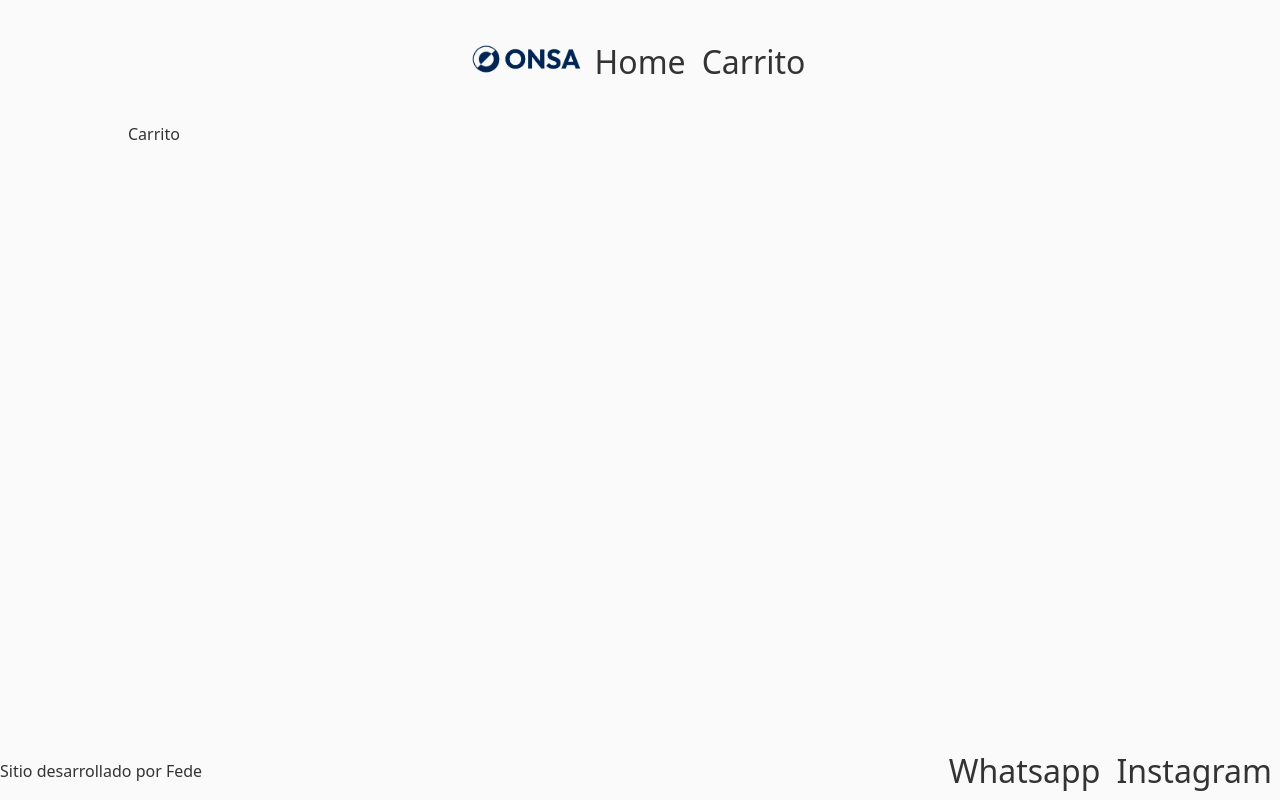
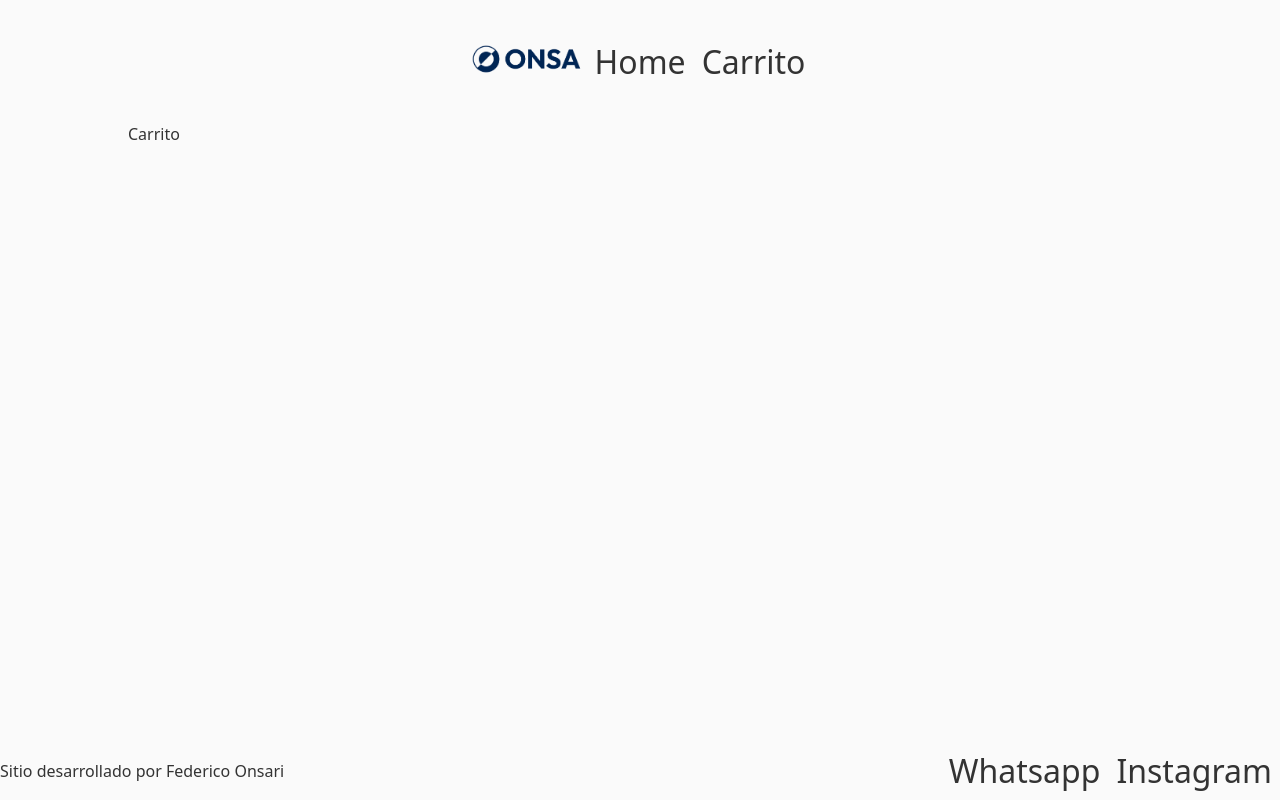
Before and after one commit to fmonsari/talento-tech-react-js, a React (Vite) app: page /carrito in a window 1280 px wide. Built offline with nearby package versions, Linux system fonts and the light colour scheme.

Commit message:
Update Footer.jsx

```diff
--- a/src/components/Footer/Footer.jsx
+++ b/src/components/Footer/Footer.jsx
@@ -3,7 +3,7 @@ import "./Footer.css";
 export const Footer = () => {
     return (
         <footer>
-            <p>Sitio desarrollado por Fede</p>
+            <p>Sitio desarrollado por Federico Onsari</p>
             <nav>
                 <ul className="nav-list">
                     <li>Whatsapp</li>
```
